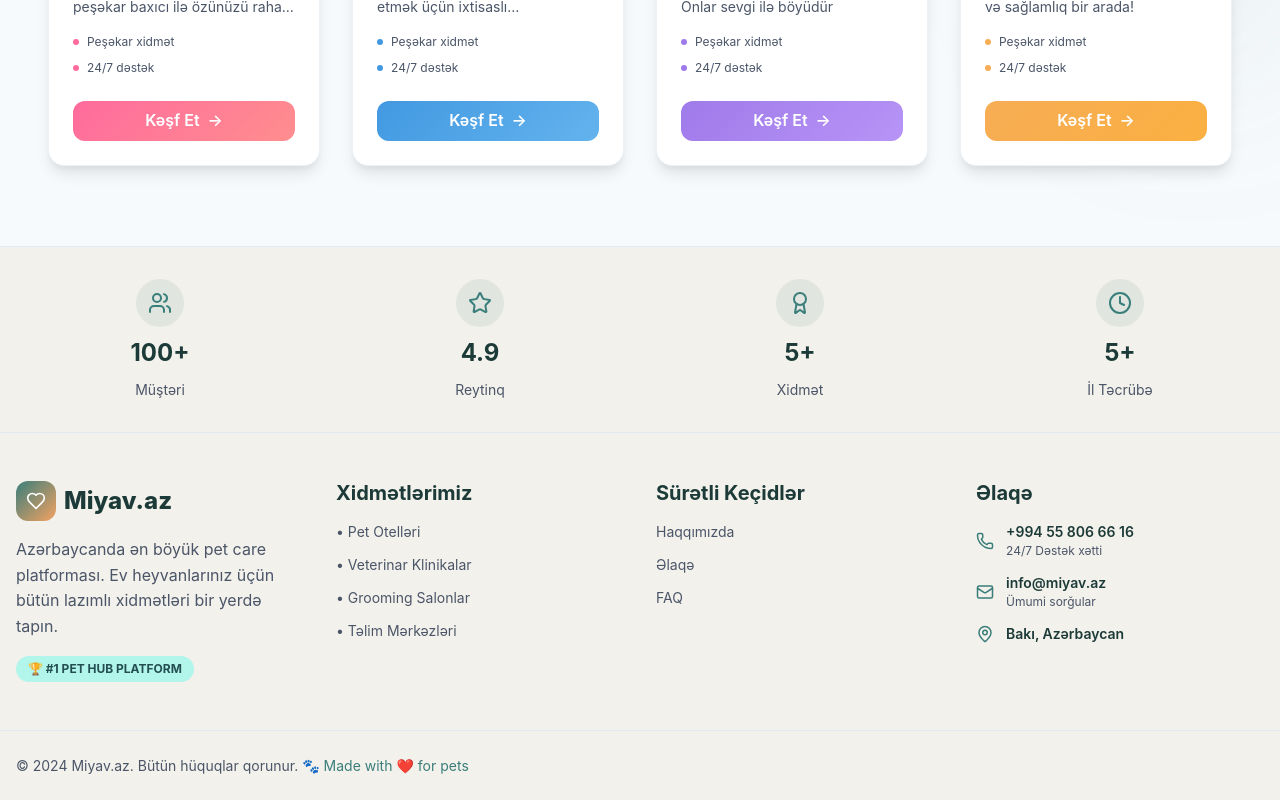
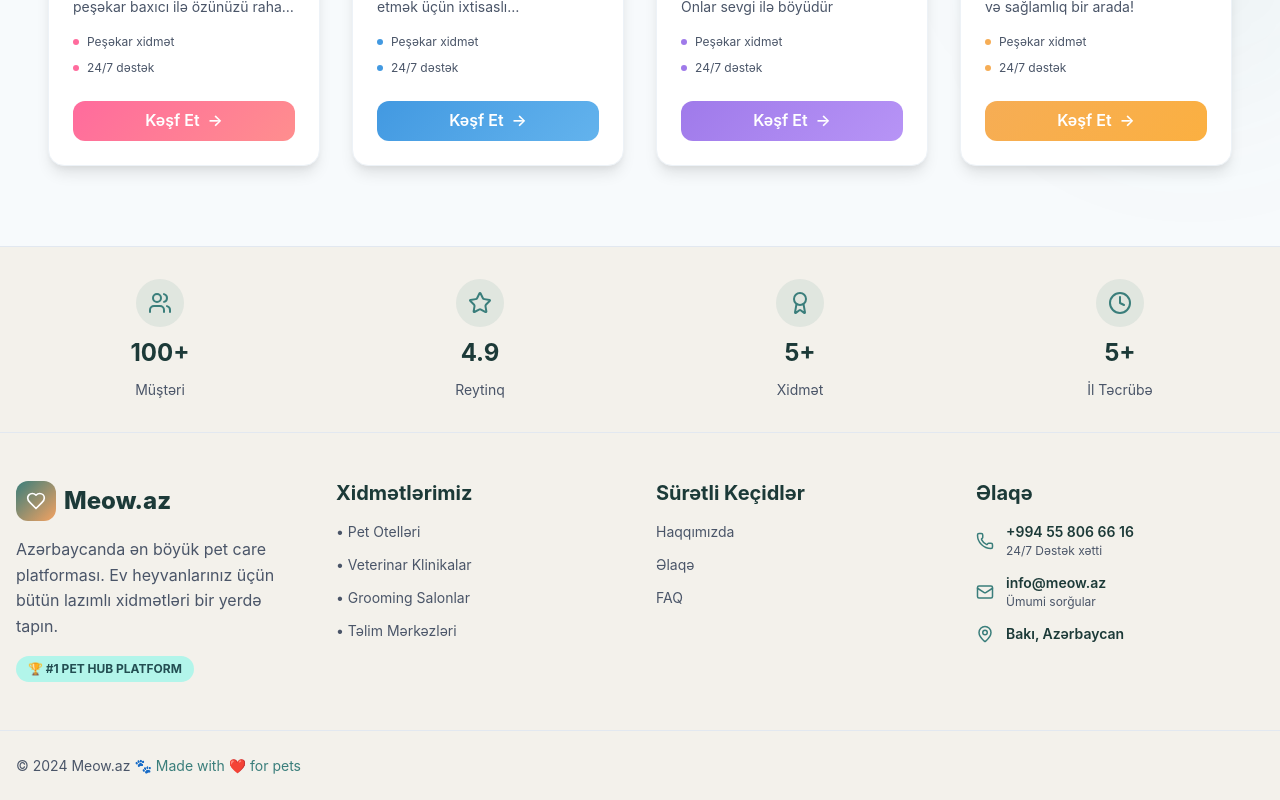
Before and after one commit to kqlzd/Elimde-app, a React (Create React App) app: page / in a window 1280 px wide. Shown: the part 1431-2231 px from the top of the page. Built offline with nearby package versions, Linux system fonts and the light colour scheme; no server answers.

Commit message:
git push

```diff
--- a/public/index.html
+++ b/public/index.html
@@ -8,14 +8,14 @@
 
     <meta
       name="description"
-      content="Miyav - Evcil dostlarınızın online məkanı. Pişik, it və digər ev heyvanları üçün ən yaxşı məhsullar, xidmətlər və məlumatlar."
+      content="Meow - Evcil dostlarınızın online məkanı. Pişik, it və digər ev heyvanları üçün ən yaxşı məhsullar, xidmətlər və məlumatlar."
     />
     <meta
       name="keywords"
       content="evcil heyvan, pişik, it, qush, quş, pet shop, heyvan baxım, grooming,veteriner, baytar, evcil, online pet shop, telim, heyvan telimi,xidmətlər"
     />
     <meta name="robots" content="index, follow" />
-    <meta name="author" content="Miyav" />
+    <meta name="author" content="Meow" />
     <meta name="language" content="az" />
     <meta name="distribution" content="global" />
     <meta name="rating" content="general" />
@@ -26,7 +26,7 @@
     <meta name="mobile-web-app-capable" content="yes" />
     <meta name="apple-mobile-web-app-capable" content="yes" />
     <meta name="apple-mobile-web-app-status-bar-style" content="default" />
-    <meta name="apple-mobile-web-app-title" content="Miyav" />
+    <meta name="apple-mobile-web-app-title" content="Meow" />
 
     <link rel="preconnect" href="https://fonts.googleapis.com" />
     <link rel="preconnect" href="https://fonts.gstatic.com" crossorigin />
@@ -34,7 +34,7 @@
     <link rel="apple-touch-icon" href="/assets/apple-touch-icon.png" />
     <link rel="manifest" href="/manifest.json" />
 
-    <title>Miyav - Evcil dostlarınızın online məkanı</title>
+    <title>Meow - Evcil dostlarınızın online məkanı</title>
   </head>
   <body>
     <noscript>You need to enable JavaScript to run this app.</noscript>
--- a/src/components/Footer/Footer.tsx
+++ b/src/components/Footer/Footer.tsx
@@ -71,7 +71,7 @@ export const Footer = () => {
                     <Heart color="white" size={20} />
                   </Box>
                   <Text fontSize="2xl" fontWeight="800" color={headingColor}>
-                    Miyav.az
+                    Meow.az
                   </Text>
                 </HStack>
                 <Text color={textColor} lineHeight="1.6" mb={4}>
@@ -164,7 +164,7 @@ export const Footer = () => {
                   </Box>
                   <VStack align="start" spacing={0}>
                     <Text fontSize="sm" fontWeight="600" color={headingColor}>
-                      info@miyav.az
+                      info@meow.az
                     </Text>
                     <Text fontSize="xs" color={textColor}>
                       Ümumi sorğular
@@ -201,7 +201,7 @@ export const Footer = () => {
               color={textColor}
               textAlign={{ base: "center", md: "left" }}
             >
-              © 2024 Miyav.az. Bütün hüquqlar qorunur.
+              © 2024 Meow.az
               <Text as="span" color="#3A7E7B" ml={1}>
                 🐾 Made with ❤️ for pets
               </Text>
--- a/src/components/Header/Header.tsx
+++ b/src/components/Header/Header.tsx
@@ -127,7 +127,7 @@ export const Header = () => {
                   fontWeight="800"
                   letterSpacing="-0.5px"
                 >
-                  Miyav.az
+                  Meow.az
                 </Text>
               </HStack>
             </MotionBox>
@@ -212,7 +212,7 @@ export const Header = () => {
                 <Heart color="white" size={16} />
               </Box>
               <Text color="#1C3A38" fontSize="xl" fontWeight="700">
-                Miyav.az
+                Meow.az
               </Text>
             </HStack>
           </DrawerHeader>
--- a/src/components/Seo/SeoHead.tsx
+++ b/src/components/Seo/SeoHead.tsx
@@ -7,7 +7,7 @@ interface SEOHeadProps {
 }
 
 export const SEOHead: React.FC<SEOHeadProps> = ({
-  title = "Miyav.az - Ev Heyvanları üçün Peşəkar Xidmətlər",
+  title = "Meow.az - Ev Heyvanları üçün Peşəkar Xidmətlər",
   description = "Azərbaycanda ev heyvanları üçün hotel, klinika, grooming və təlim xidmətləri.",
 }) => {
   return (
--- a/src/pages/AboutUsPage/AboutUsPage.tsx
+++ b/src/pages/AboutUsPage/AboutUsPage.tsx
@@ -33,7 +33,7 @@ export const AboutUsPage = React.memo(() => {
               2025-ci İldən bərİ xİdmətİnİzdə
             </Badge>
             <Heading size="2xl" fontWeight="bold">
-              Miyav.az - Heyvan Dostlarınızın Evi
+              Meow.az - Heyvan Dostlarınızın Evi
             </Heading>
             <Text fontSize="xl" maxW="800px" lineHeight="1.6">
               Biz heyvan sevgisini və peşəkar qayğını birləşdirərək, ev
@@ -162,7 +162,7 @@ export const AboutUsPage = React.memo(() => {
                 <Text fontWeight="bold" color="#1C3A38">
                   E-mail
                 </Text>
-                <Text color="gray.600">info@miyav.az</Text>
+                <Text color="gray.600">info@meow.az</Text>
               </VStack>
               <VStack spacing={2}>
                 <Text fontWeight="bold" color="#1C3A38">
--- a/src/pages/Faq/Faq.tsx
+++ b/src/pages/Faq/Faq.tsx
@@ -60,7 +60,7 @@ export const FAQPage: React.FC<IFAQItem> = React.memo(() => {
               Tez-tez Verilən Suallar
             </Heading>
             <Text fontSize="xl" maxW="600px" lineHeight="1.6">
-              Miyav.az platforması haqqında ən çox soruşulan sualların cavabları
+              Meow.az platforması haqqında ən çox soruşulan sualların cavabları
             </Text>
           </VStack>
         </Container>
@@ -159,7 +159,7 @@ export const FAQPage: React.FC<IFAQItem> = React.memo(() => {
                       E-mail Dəstəyi
                     </Text>
                     <Text color="gray.600" textAlign="center">
-                      support@miyav.az
+                      support@meow.az
                       <br />
                       <Text fontSize="sm">24 saat ərzində cavab</Text>
                     </Text>
--- a/src/pages/MainPage/MainPage.tsx
+++ b/src/pages/MainPage/MainPage.tsx
@@ -49,7 +49,7 @@ export const MainPage = React.memo(() => {
   return (
     <Box bg="gray.50" overflow="hidden">
       <SEOHead
-        title="Ana Səhifə | Miyav.az"
+        title="Ana Səhifə | Meow.az"
         description="Azərbaycanda ev heyvanları üçün ən yaxşı xidmətlər. Hotel, klinika, grooming və təlim"
       />
       <Box
--- a/src/pages/NotFound/NotFound.tsx
+++ b/src/pages/NotFound/NotFound.tsx
@@ -21,7 +21,7 @@ export const NotFoundPage = React.memo(() => {
   return (
     <Box bg="gray.50" minH="100vh" pt={24}>
       <SEOHead
-        title="404 - Səhifə Tapılmadı | Miyav.az"
+        title="404 - Səhifə Tapılmadı | Meow.az"
         description="Axtardığınız səhifə tapılmadı. Ana səhifəyə qayıdın və digər xidmətlərimizi kəşf edin."
       />
 
@@ -81,7 +81,7 @@ export const NotFoundPage = React.memo(() => {
                 color="#1C3A38"
                 fontWeight="700"
               >
-                Miyav! Bu səhifə tapılmadı🐾
+                Meow! Bu səhifə tapılmadı🐾
               </Heading>
 
               <Text
--- a/src/router/lazyComponents.ts
+++ b/src/router/lazyComponents.ts
@@ -2,7 +2,7 @@ import { lazy } from "react";
 
 export const MainPage = lazy(() =>
   import("../pages/MainPage/MainPage").then((module) => ({
-    default: module.MainPage,
+    default: module.MainPage
   }))
 );
 
--- a/src/utils/constants/constants.ts
+++ b/src/utils/constants/constants.ts
@@ -140,7 +140,7 @@ export const socialLinks = [
   {
     name: "Instagram",
     icon: Instagram,
-    link: "https://instagram.com/miyav.az",
+    link: "https://instagram.com/meow.az",
     color: "#E4405F",
     hoverColor: "pink.500",
   },
@@ -169,19 +169,19 @@ export const contactMethods = [
     icon: Mail,
     title: "E-mail Dəstəyi",
     description: "Ətraflı suallar üçün",
-    contact: "info@miyav.az",
+    contact: "info@meow.az",
     availability: "24 saat ərzində cavab",
     color: "#EA4335",
-    action: "mailto:info@miyav.az",
+    action: "mailto:info@meow.az",
   },
   {
     icon: Instagram,
     title: "Instagram",
     description: "Sosial mediada izləyin",
-    contact: "@miyav.az",
+    contact: "@meow.az",
     availability: "Gündəlik yeniliklər",
     color: "#E4405F",
-    action: "https://instagram.com/miyav.az",
+    action: "https://instagram.com/meow.az",
   },
 ];
 
@@ -231,9 +231,9 @@ export const faqCategories = [
 export const faqData = [
   {
     id: "1",
-    question: "Miyav.az nədir və necə işləyir?",
+    question: "Meow.az nədir və necə işləyir?",
     answer:
-      "Miyav.az Azərbaycanda ev heyvanları üçün müxtəlif xidmətləri bir platformada birləşdirən rəqəmsal həlldir. Siz burada hotel, klinika, grooming və təlim xidmətlərini tapa, müqayisə edə və rezerv edə bilərsiniz.",
+      "Meow.az Azərbaycanda ev heyvanları üçün müxtəlif xidmətləri bir platformada birləşdirən rəqəmsal həlldir. Siz burada hotel, klinika, grooming və təlim xidmətlərini tapa, müqayisə edə və rezerv edə bilərsiniz.",
     category: "Ümumİ",
   },
 
```
Also changed, not shown: public/manifest.json, public/robots.txt.
